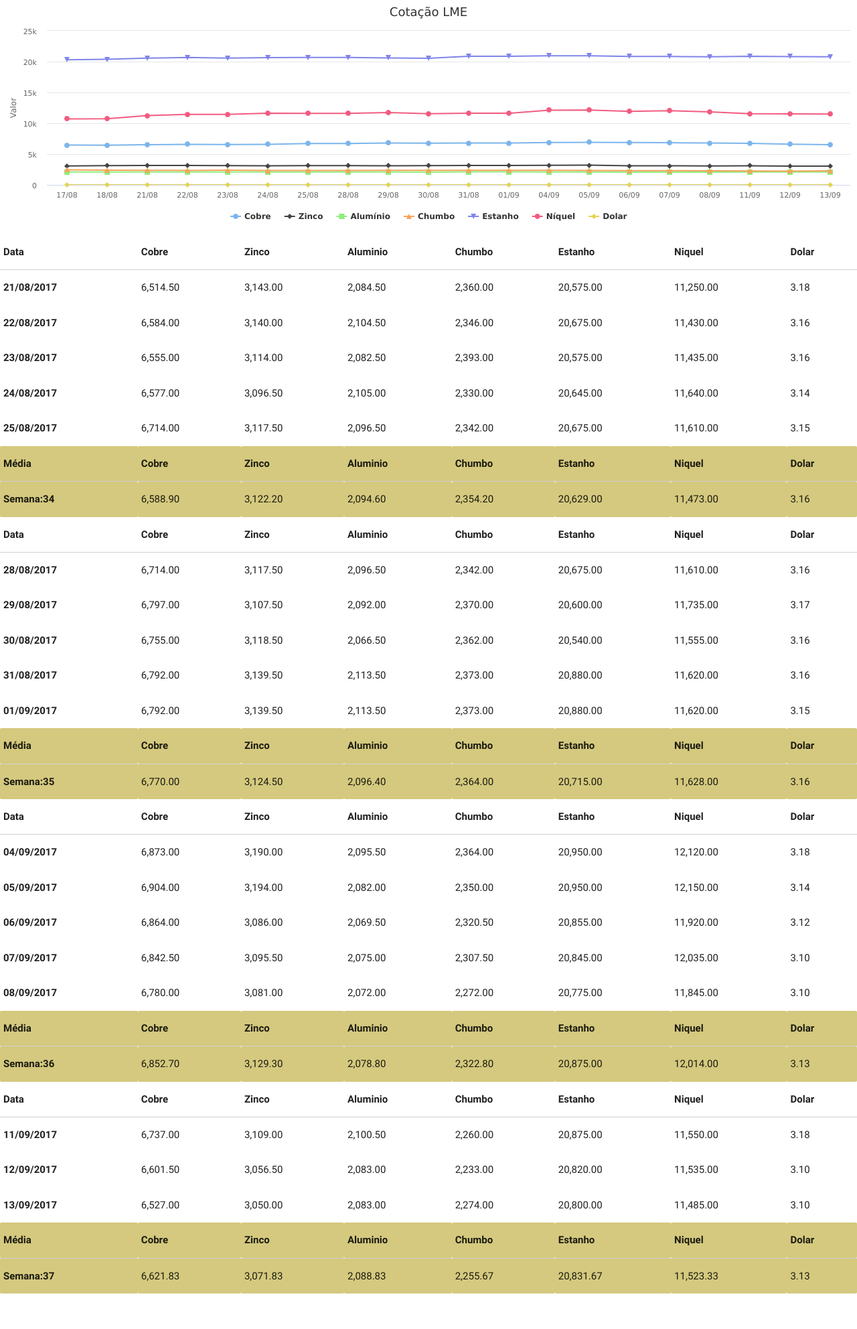
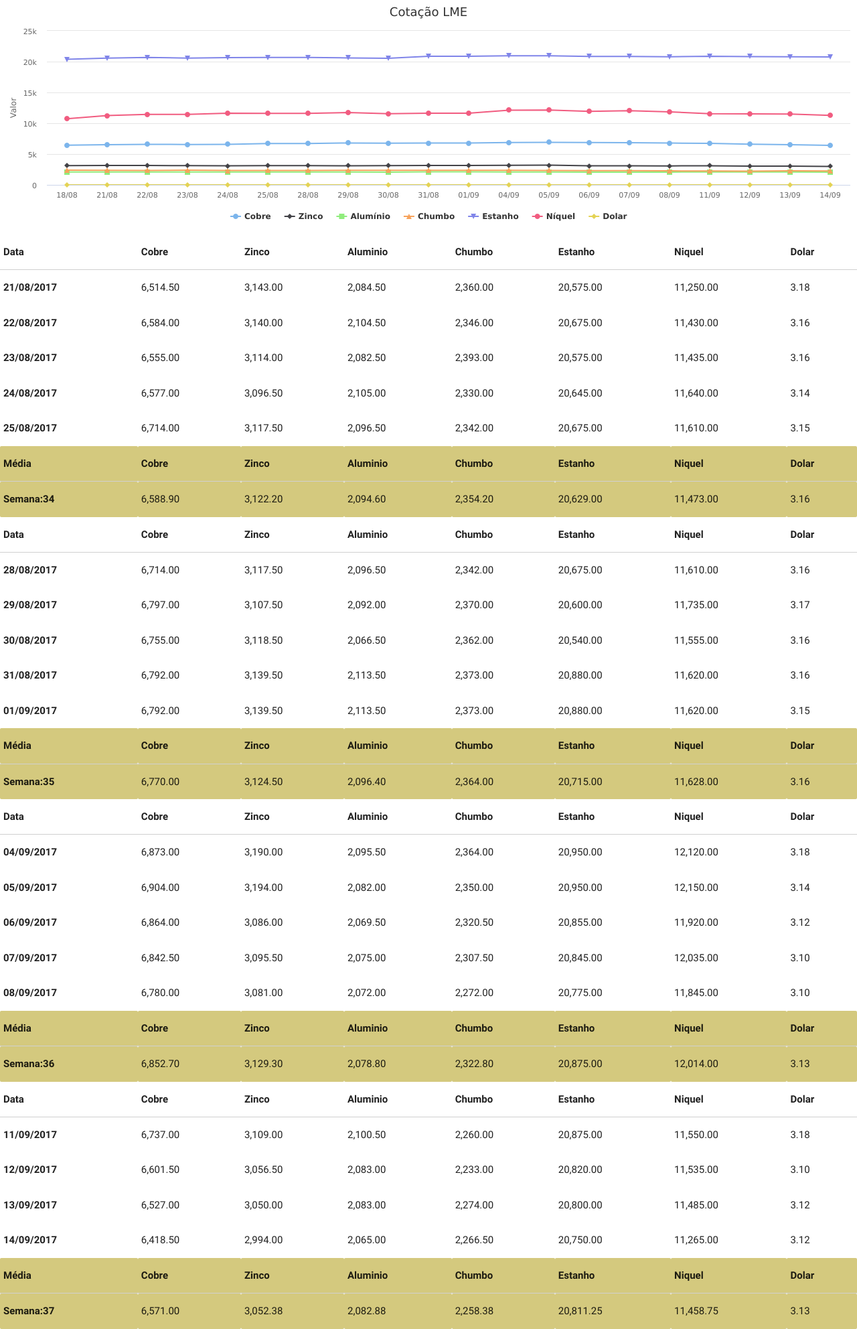
Before and after one commit to tiagocordeiro/flask-lme-chart, a Flask app: page /lme/dashboard in a window 1280 px wide. Shown: the whole page at 67% size. Before the commit the page ends 1931 px from the top, so only its background shows below. Run offline with Flask 2, Linux system fonts and the light colour scheme; some libraries are stand-ins or nearby versions.

Commit message:
Cotação Atualizada

```diff
--- a/static/cotacao-atual.csv
+++ b/static/cotacao-atual.csv
@@ -1,5 +1,4 @@
 Date,Cobre,Zinco,Aluminio,Chumbo,Estanho,Niquel,Dolar
-2017-08-17,6460.0,3084.0,2095.5,2457.0,20300.0,10710.0,3.1514000892639
 2017-08-18,6453.0,3117.0,2104.5,2389.0,20375.0,10730.0,3.1733000278473
 2017-08-21,6514.5,3143.0,2084.5,2360.0,20575.0,11250.0,3.1777000427246
 2017-08-22,6584.0,3140.0,2104.5,2346.0,20675.0,11430.0,3.1630001068115
@@ -18,4 +17,5 @@ Date,Cobre,Zinco,Aluminio,Chumbo,Estanho,Niquel,Dolar
 2017-09-08,6780.0,3081.0,2072.0,2272.0,20775.0,11845.0,3.0975999832153
 2017-09-11,6737.0,3109.0,2100.5,2260.0,20875.0,11550.0,3.1777000427246
 2017-09-12,6601.5,3056.5,2083.0,2233.0,20820.0,11535.0,3.0996999740601
-2017-09-13,6527.0,3050.0,2083.0,2274.0,20800.0,11485.0,
+2017-09-13,6527.0,3050.0,2083.0,2274.0,20800.0,11485.0,3.1219000816345
+2017-09-14,6418.5,2994.0,2065.0,2266.5,20750.0,11265.0,
--- a/templates/mesclado.html
+++ b/templates/mesclado.html
@@ -765,7 +765,33 @@
     11,485.00
    </td>
    <td>
-    3.10
+    3.12
+   </td>
+  </tr>
+  <tr>
+   <th>
+    14/09/2017
+   </th>
+   <td>
+    6,418.50
+   </td>
+   <td>
+    2,994.00
+   </td>
+   <td>
+    2,065.00
+   </td>
+   <td>
+    2,266.50
+   </td>
+   <td>
+    20,750.00
+   </td>
+   <td>
+    11,265.00
+   </td>
+   <td>
+    3.12
    </td>
   </tr>
  </tbody>
@@ -803,22 +829,22 @@
     Semana:37
    </th>
    <td>
-    6,621.83
+    6,571.00
    </td>
    <td>
-    3,071.83
+    3,052.38
    </td>
    <td>
-    2,088.83
+    2,082.88
    </td>
    <td>
-    2,255.67
+    2,258.38
    </td>
    <td>
-    20,831.67
+    20,811.25
    </td>
    <td>
-    11,523.33
+    11,458.75
    </td>
    <td>
     3.13
```
Also changed, not shown: static/todo-periodo.csv.
